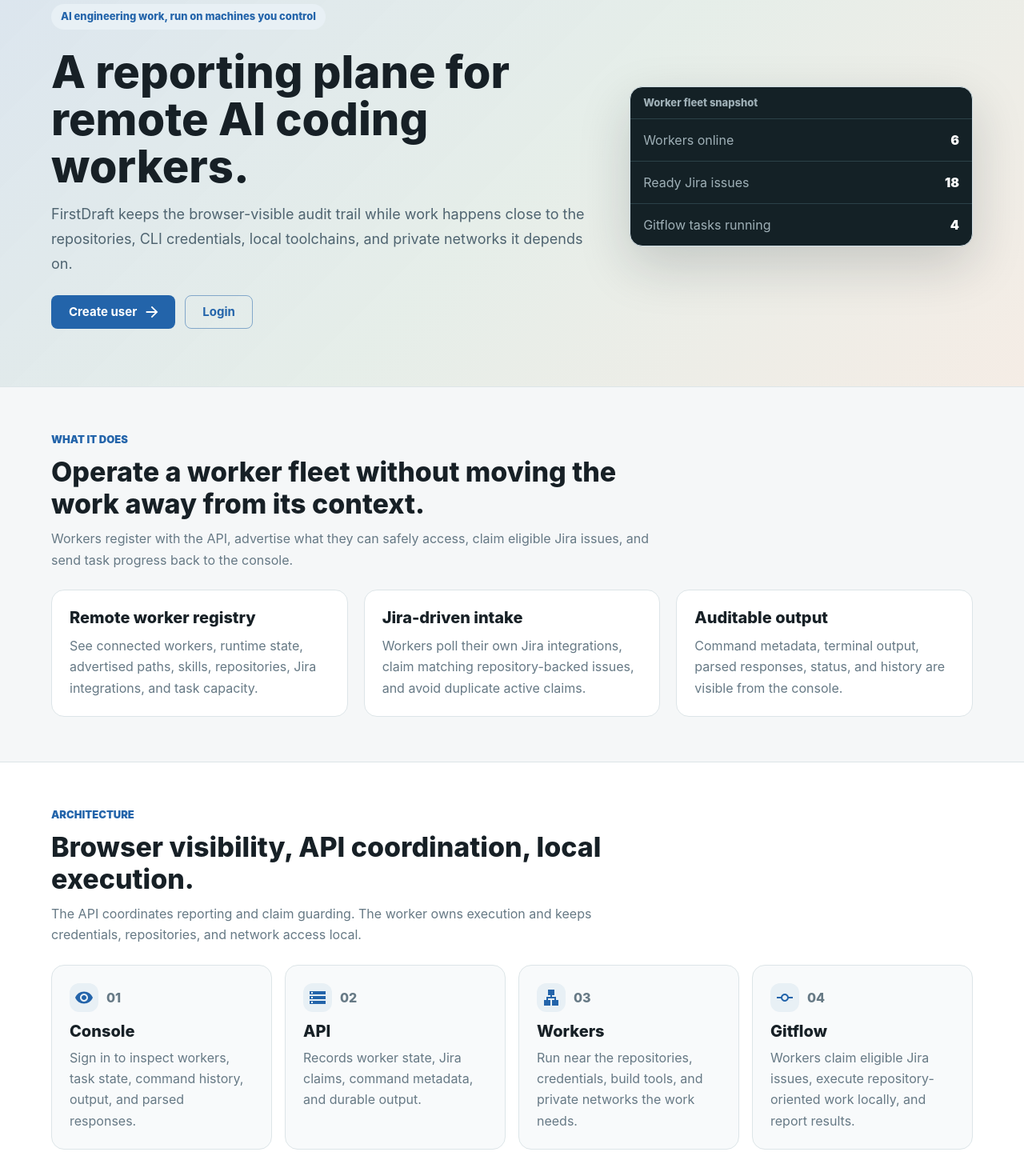
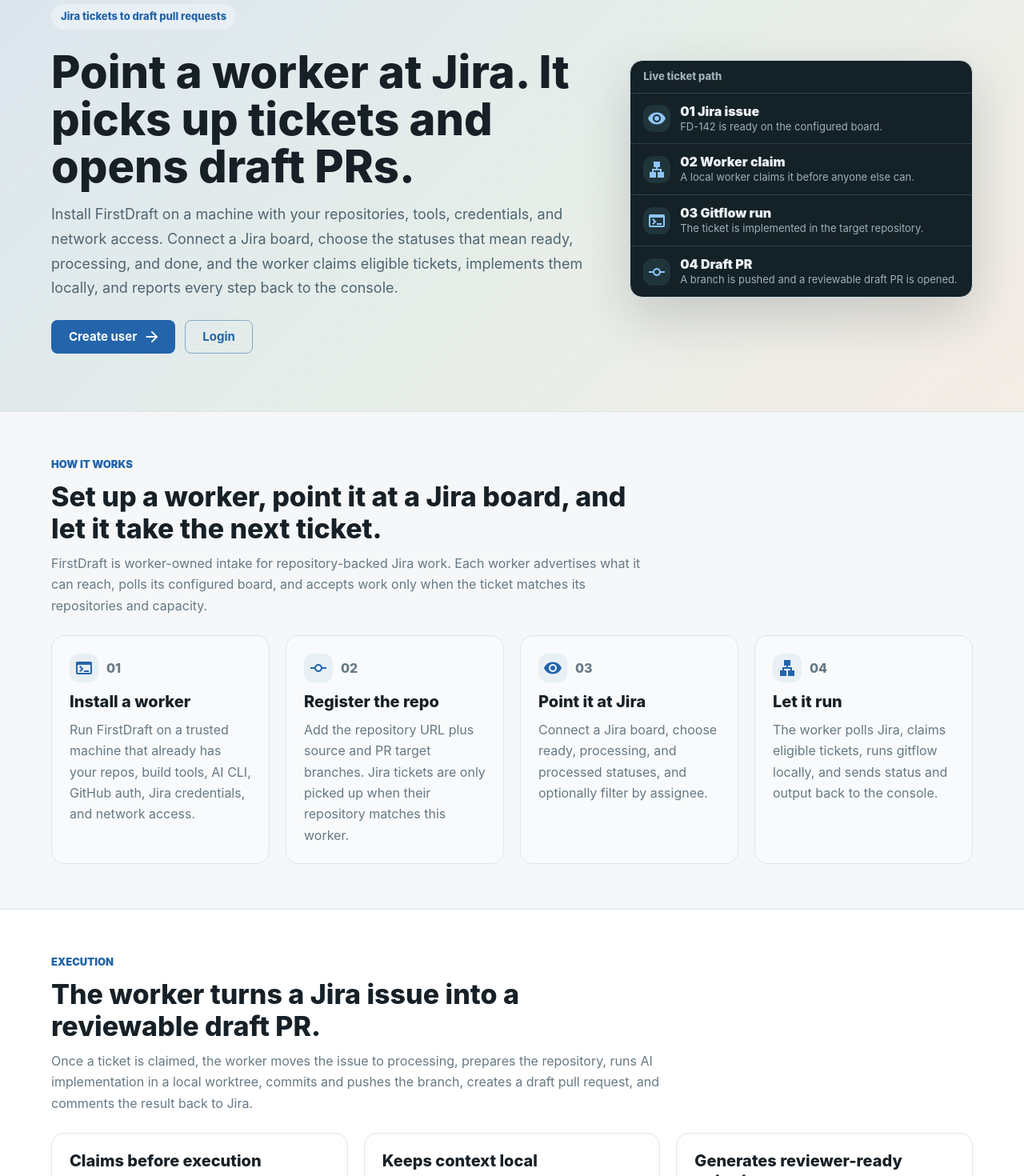
Before and after one commit to gmarland/FirstDraft, a React (Vite) app in the folder app/: page / in a window 1280 px wide. Shown: the part 140-1610 px from the top of the page at 80% size. Built offline with nearby package versions, Linux system fonts and the light colour scheme; no server answers.

Commit message:
updating the landing page

```diff
--- a/app/src/routes/LandingPage.tsx
+++ b/app/src/routes/LandingPage.tsx
@@ -13,8 +13,6 @@
 import CommitIcon from "@mui/icons-material/Commit";
 import HubIcon from "@mui/icons-material/Hub";
 import LanIcon from "@mui/icons-material/Lan";
-import PlayCircleIcon from "@mui/icons-material/PlayCircle";
-import StorageIcon from "@mui/icons-material/Storage";
 import TerminalIcon from "@mui/icons-material/Terminal";
 import VisibilityIcon from "@mui/icons-material/Visibility";
 
@@ -34,52 +32,71 @@
 cd FirstDraft
 docker compose up -d`;
 
-const localDevelopmentCommands = `docker compose up -d
-cd api && npm install && cp .env.example .env && npm run dev
-cd app && npm install && cp .env.example .env.local && npm run dev`;
-
-const workflowSteps = [
+const pipelineSteps = [
   {
-    title: "Console",
-    description:
-      "Sign in to inspect workers, task state, command history, output, and parsed responses.",
+    title: "Jira issue",
+    detail: "FD-142 is ready on the configured board.",
     icon: <VisibilityIcon />,
   },
   {
-    title: "API",
-    description:
-      "Records worker state, Jira claims, command metadata, and durable output.",
-    icon: <StorageIcon />,
-  },
-  {
-    title: "Workers",
-    description:
-      "Run near the repositories, credentials, build tools, and private networks the work needs.",
+    title: "Worker claim",
+    detail: "A local worker claims it before anyone else can.",
     icon: <LanIcon />,
   },
   {
-    title: "Gitflow",
-    description:
-      "Workers claim eligible Jira issues, execute repository-oriented work locally, and report results.",
+    title: "Gitflow run",
+    detail: "The ticket is implemented in the target repository.",
+    icon: <TerminalIcon />,
+  },
+  {
+    title: "Draft PR",
+    detail: "A branch is pushed and a reviewable draft PR is opened.",
     icon: <CommitIcon />,
   },
 ];
 
-const featureCards = [
+const setupSteps = [
   {
-    title: "Remote worker registry",
+    title: "Install a worker",
     description:
-      "See connected workers, runtime state, advertised paths, skills, repositories, Jira integrations, and task capacity.",
+      "Run FirstDraft on a trusted machine that already has your repos, build tools, AI CLI, GitHub auth, Jira credentials, and network access.",
+    icon: <TerminalIcon />,
   },
   {
-    title: "Jira-driven intake",
+    title: "Register the repo",
     description:
-      "Workers poll their own Jira integrations, claim matching repository-backed issues, and avoid duplicate active claims.",
+      "Add the repository URL plus source and PR target branches. Jira tickets are only picked up when their repository matches this worker.",
+    icon: <CommitIcon />,
   },
   {
-    title: "Auditable output",
+    title: "Point it at Jira",
     description:
-      "Command metadata, terminal output, parsed responses, status, and history are visible from the console.",
+      "Connect a Jira board, choose ready, processing, and processed statuses, and optionally filter by assignee.",
+    icon: <VisibilityIcon />,
+  },
+  {
+    title: "Let it run",
+    description:
+      "The worker polls Jira, claims eligible tickets, runs gitflow locally, and sends status and output back to the console.",
+    icon: <LanIcon />,
+  },
+];
+
+const executionFacts = [
+  {
+    title: "Claims before execution",
+    description:
+      "The API records Jira claims and rejects duplicate active claims, so one ticket is handled by one worker.",
+  },
+  {
+    title: "Keeps context local",
+    description:
+      "Repository workspaces, credentials, attachments, tests, private services, and AI execution stay on the worker machine.",
+  },
+  {
+    title: "Generates reviewer-ready output",
+    description:
+      "Gitflow creates a branch, commits changes, pushes to origin, opens a draft PR, and posts completion details back to Jira.",
   },
 ];
 
@@ -167,7 +184,7 @@
             <Box>
               <Stack spacing={3}>
                 <Chip
-                  label="AI engineering work, run on machines you control"
+                  label="Jira tickets to draft pull requests"
                   sx={{
                     alignSelf: "flex-start",
                     bgcolor: "#e8f0f5",
@@ -185,7 +202,8 @@
                       color: "#172026",
                     }}
                   >
-                    A reporting plane for remote AI coding workers.
+                    Point a worker at Jira. It picks up tickets and opens draft
+                    PRs.
                   </Typography>
                   <Typography
                     sx={{
@@ -195,9 +213,11 @@
                       lineHeight: 1.7,
                     }}
                   >
-                    FirstDraft keeps the browser-visible audit trail while work
-                    happens close to the repositories, CLI credentials, local
-                    toolchains, and private networks it depends on.
+                    Install FirstDraft on a machine with your repositories,
+                    tools, credentials, and network access. Connect a Jira
+                    board, choose the statuses that mean ready, processing, and
+                    done, and the worker claims eligible tickets, implements
+                    them locally, and reports every step back to the console.
                   </Typography>
                 </Stack>
                 <Stack direction={{ xs: "column", sm: "row" }} spacing={1.5}>
@@ -236,15 +256,19 @@
                     fontSize: 13,
                   }}
                 >
-                  Worker fleet snapshot
+                  Live ticket path
                 </Box>
                 <Stack
                   spacing={0}
                   divider={<Divider sx={{ borderColor: "#2b4148" }} />}
                 >
-                  <MetricRow label="Workers online" value="6" />
-                  <MetricRow label="Ready Jira issues" value="18" />
-                  <MetricRow label="Gitflow tasks running" value="4" />
+                  {pipelineSteps.map((step, index) => (
+                    <PipelineRow
+                      key={step.title}
+                      step={step}
+                      index={index}
+                    />
+                  ))}
                 </Stack>
               </Box>
             </Box>
@@ -254,24 +278,38 @@
 
       <Container maxWidth="lg" sx={{ py: { xs: 5, md: 7 } }}>
         <SectionHeading
-          eyebrow="What it does"
-          title="Operate a worker fleet without moving the work away from its context."
-          body="Workers register with the API, advertise what they can safely access, claim eligible Jira issues, and send task progress back to the console."
+          eyebrow="How it works"
+          title="Set up a worker, point it at a Jira board, and let it take the next ticket."
+          body="FirstDraft is worker-owned intake for repository-backed Jira work. Each worker advertises what it can reach, polls its configured board, and accepts work only when the ticket matches its repositories and capacity."
         />
         <Box
           sx={{
             display: "grid",
-            gridTemplateColumns: { xs: "1fr", md: "repeat(3, minmax(0, 1fr))" },
+            gridTemplateColumns: {
+              xs: "1fr",
+              sm: "repeat(2, minmax(0, 1fr))",
+              md: "repeat(4, minmax(0, 1fr))",
+            },
             gap: 2.5,
           }}
         >
-          {featureCards.map((feature) => (
-            <Box key={feature.title}>
-              <Box sx={cardSx}>
+          {setupSteps.map((step, index) => (
+            <Box key={step.title}>
+              <Box sx={stepSx}>
+                <Stack
+                  direction="row"
+                  spacing={1.25}
+                  sx={{ mb: 1.5, alignItems: "center" }}
+                >
+                  <Box sx={iconBoxSx}>{step.icon}</Box>
+                  <Typography sx={{ color: "#667985", fontWeight: 800 }}>
+                    {String(index + 1).padStart(2, "0")}
+                  </Typography>
+                </Stack>
                 <Typography variant="h2" sx={{ mb: 1.25 }}>
-                  {feature.title}
+                  {step.title}
                 </Typography>
-                <Typography sx={bodyTextSx}>{feature.description}</Typography>
+                <Typography sx={bodyTextSx}>{step.description}</Typography>
               </Box>
             </Box>
           ))}
@@ -287,39 +325,26 @@
       >
         <Container maxWidth="lg" sx={{ py: { xs: 5, md: 7 } }}>
           <SectionHeading
-            eyebrow="Architecture"
-            title="Browser visibility, API coordination, local execution."
-            body="The API coordinates reporting and claim guarding. The worker owns execution and keeps credentials, repositories, and network access local."
+            eyebrow="Execution"
+            title="The worker turns a Jira issue into a reviewable draft PR."
+            body="Once a ticket is claimed, the worker moves the issue to processing, prepares the repository, runs AI implementation in a local worktree, commits and pushes the branch, creates a draft pull request, and comments the result back to Jira."
           />
           <Box
             sx={{
               display: "grid",
               gridTemplateColumns: {
                 xs: "1fr",
-                sm: "repeat(2, minmax(0, 1fr))",
-                md: "repeat(4, minmax(0, 1fr))",
+                md: "repeat(3, minmax(0, 1fr))",
               },
-              gap: 2,
+              gap: 2.5,
             }}
           >
-            {workflowSteps.map((step, index) => (
-              <Box key={step.title}>
-                <Box sx={stepSx}>
-                  <Stack
-                    direction="row"
-                    spacing={1.25}
-                    sx={{ mb: 1.5, alignItems: "center" }}
-                  >
-                    <Box sx={iconBoxSx}>{step.icon}</Box>
-                    <Typography sx={{ color: "#667985", fontWeight: 800 }}>
-                      {String(index + 1).padStart(2, "0")}
-                    </Typography>
-                  </Stack>
-                  <Typography variant="h2" sx={{ mb: 1 }}>
-                    {step.title}
-                  </Typography>
-                  <Typography sx={bodyTextSx}>{step.description}</Typography>
-                </Box>
+            {executionFacts.map((fact) => (
+              <Box sx={cardSx} key={fact.title}>
+                <Typography variant="h2" sx={{ mb: 1.25 }}>
+                  {fact.title}
+                </Typography>
+                <Typography sx={bodyTextSx}>{fact.description}</Typography>
               </Box>
             ))}
           </Box>
@@ -339,9 +364,9 @@
               icon={<TerminalIcon />}
               eyebrow="Worker setup"
               title="Install and configure a worker"
-              body="Run the worker on a trusted machine that has the target repositories, build tools, AI CLI, Jira credentials, and internal network access."
+              body="This is the path from a blank machine to an active worker that can pick up Jira work and open draft PRs."
               code={workerInstallCommands}
-              footer="During init, set the external API URL, sign in or create a user, choose Codex or Claude, and select the paths and skills this worker should advertise."
+              footer="During init, set the external API URL, sign in or create a user, choose Codex or Claude, and select the paths and skills this worker should advertise. Then add a repository and Jira board before starting the worker."
             />
           </Box>
           <Box>
@@ -360,22 +385,51 @@
   );
 }
 
-function MetricRow({ label, value }: { label: string; value: string }) {
+function PipelineRow({
+  step,
+  index,
+}: {
+  step: { title: string; detail: string; icon: ReactNode };
+  index: number;
+}) {
   return (
     <Stack
       direction="row"
       sx={{
         px: 2,
-        py: 1.75,
+        py: 1.5,
         alignItems: "center",
-        justifyContent: "space-between",
-        gap: 2,
+        gap: 1.5,
       }}
     >
-      <Typography sx={{ color: "#9fb0b7" }}>{label}</Typography>
-      <Typography sx={{ fontWeight: 900, color: "#ffffff" }}>
-        {value}
-      </Typography>
+      <Box
+        sx={{
+          display: "grid",
+          placeItems: "center",
+          width: 34,
+          height: 34,
+          borderRadius: 1.5,
+          bgcolor: "#20343c",
+          color: "#8ec5ff",
+          flexShrink: 0,
+        }}
+      >
+        {step.icon}
+      </Box>
+      <Box sx={{ minWidth: 0 }}>
+        <Typography
+          sx={{
+            color: "#ecf2f4",
+            fontWeight: 900,
+            lineHeight: 1.25,
+          }}
+        >
+          {String(index + 1).padStart(2, "0")} {step.title}
+        </Typography>
+        <Typography sx={{ color: "#9fb0b7", fontSize: 13, lineHeight: 1.45 }}>
+          {step.detail}
+        </Typography>
+      </Box>
     </Stack>
   );
 }
```
